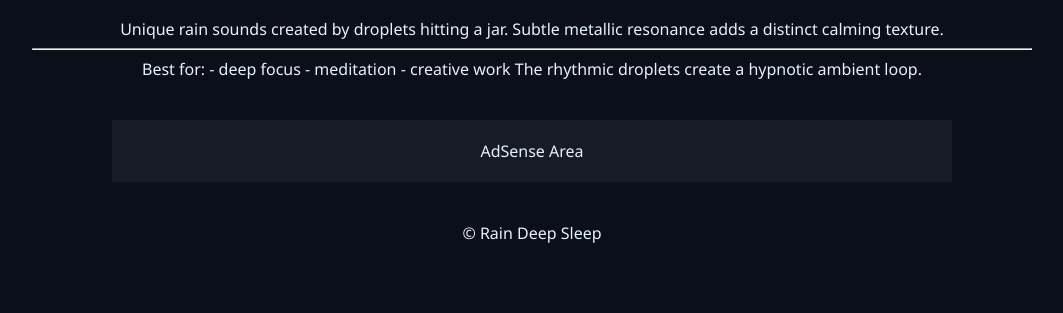
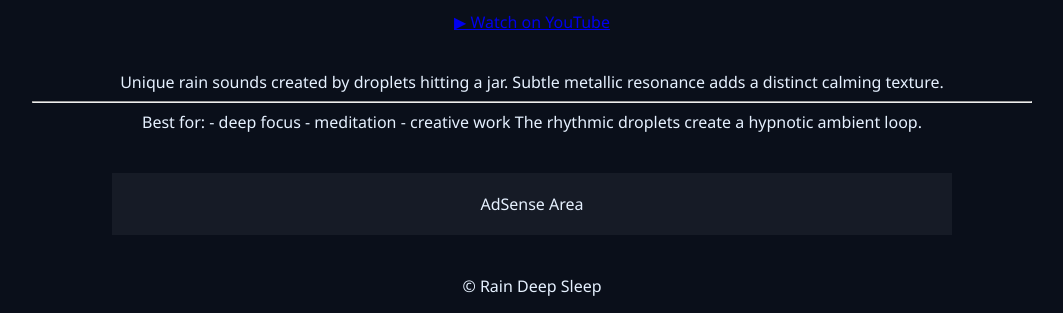
Before and after one commit to choijangwook/rain-deep-sleep, a Jekyll site: the page built from _posts/2026-04-23-post3.md, in a window 1280 px wide, cut to the strip 787-1100 px from the top of the page. Shown: the whole strip, without its empty margins (108-1171 px from the left). Built offline with Jekyll 4.4.1, drawn with Linux system fonts in a browser that asks for light colours; before the commit the page ends 1047 px from its top, so only the background shows below that.

Commit message:
Update post.html

```diff
--- a/_layouts/post.html
+++ b/_layouts/post.html
@@ -6,23 +6,36 @@ layout: default
 
 <h1>{{ page.title }}</h1>
 
-<!-- 🔥 반응형 유튜브 (핵심) -->
+<!-- 🔥 반응형 유튜브 (모바일 안정) -->
 <div class="video-container">
   <iframe
-    src="https://www.youtube.com/embed/{{ page.video }}?playsinline=1&rel=0&modestbranding=1"
+    src="https://www.youtube-nocookie.com/embed/{{ page.video }}?playsinline=1&rel=0&modestbranding=1"
     title="YouTube video"
     frameborder="0"
-    allow="accelerometer; autoplay; encrypted-media; gyroscope; picture-in-picture; web-share"
+    allow="accelerometer; autoplay; clipboard-write; encrypted-media; gyroscope; picture-in-picture; web-share"
     allowfullscreen>
   </iframe>
 </div>
 
+<!-- 🔥 모바일 재생 안될 경우 대비 버튼 -->
+<p style="margin-top:15px;">
+  <a href="https://www.youtube.com/watch?v={{ page.video }}" target="_blank">
+    ▶ Watch on YouTube
+  </a>
+</p>
+
 <br>
 
-<div>{{ page.intro }}</div>
+<!-- 영상 위 설명 -->
+<div>
+  {{ page.intro }}
+</div>
 
 <hr>
 
-<div>{{ page.desc }}</div>
+<!-- 영상 아래 설명 -->
+<div>
+  {{ page.desc }}
+</div>
 
 </article>
```
